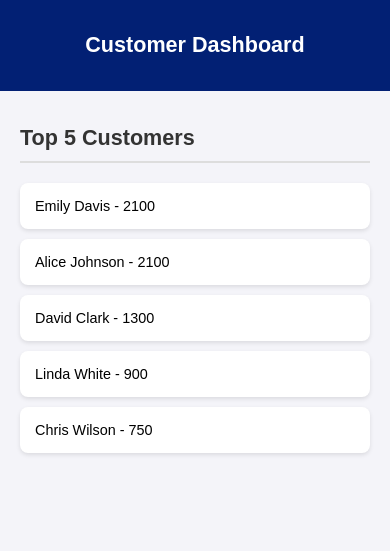
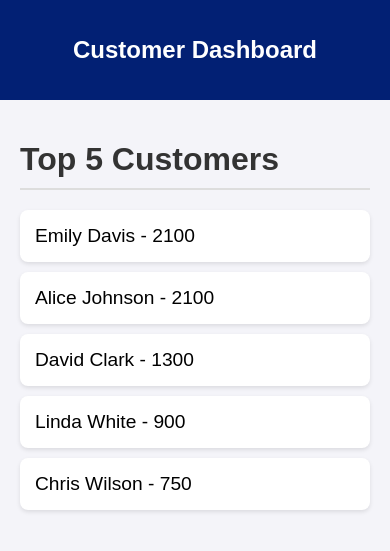
Before and after one commit to sehajaggarwal/VD-Assignment, a Django app: page /top-customers/ in a window 390 px wide. Shown: the top 551 px of the page. Run offline with Django 5.2, Linux system fonts and the light colour scheme; data comes from the database, SQL or seed files in the repository.

Commit message:
Update base.html

```diff
--- a/VDT3/vdt3/myapp/templates/base.html
+++ b/VDT3/vdt3/myapp/templates/base.html
@@ -10,8 +10,7 @@
         padding: 0;
       }
 
-      header,
-      footer {
+      header{
         background-color: #022074;
         color: white;
         text-align: center;
@@ -46,24 +45,6 @@
         justify-content: space-between;
       }
 
-      footer {
-        font-size: 0.9em;
-      }
-
-      /* Responsive Design */
-      @media (max-width: 600px) {
-        body {
-          font-size: 90%;
-        }
-
-        h1 {
-          font-size: 1.5em;
-        }
-
-        li {
-          font-size: 1em;
-        }
-      }
     </style>
   </head>
   <body>
```
